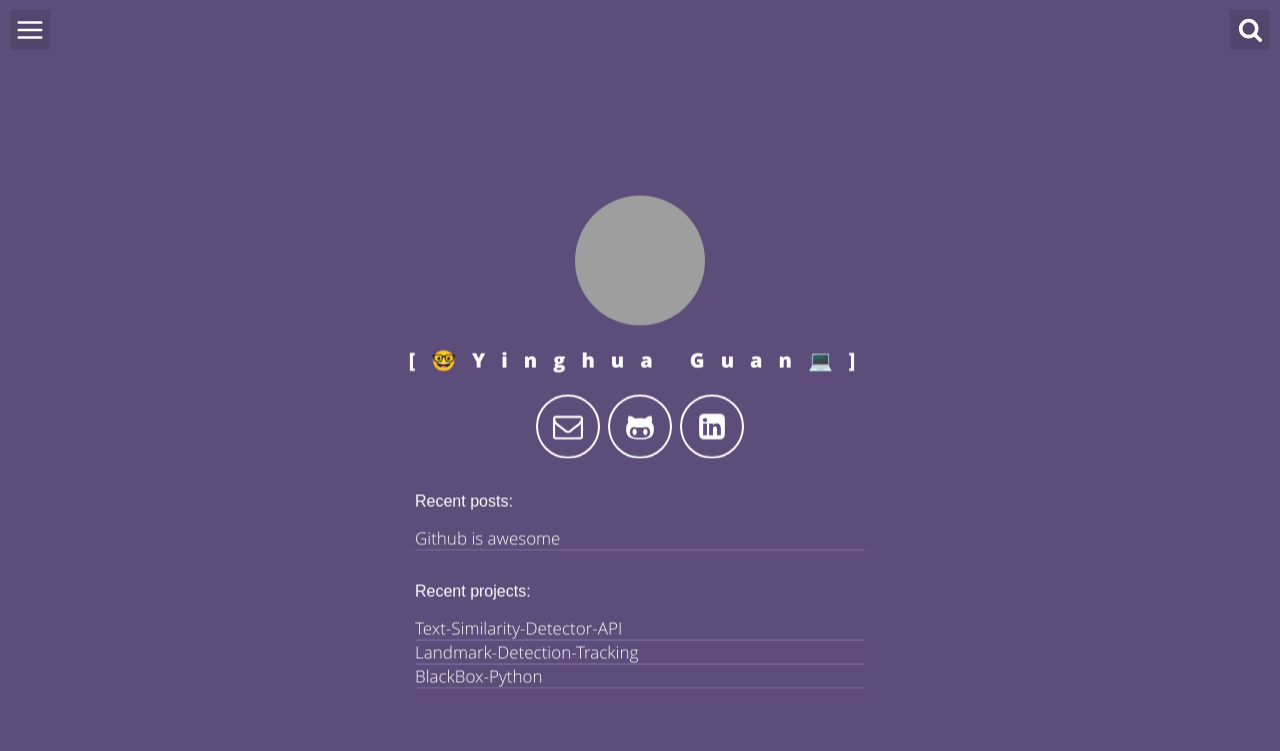
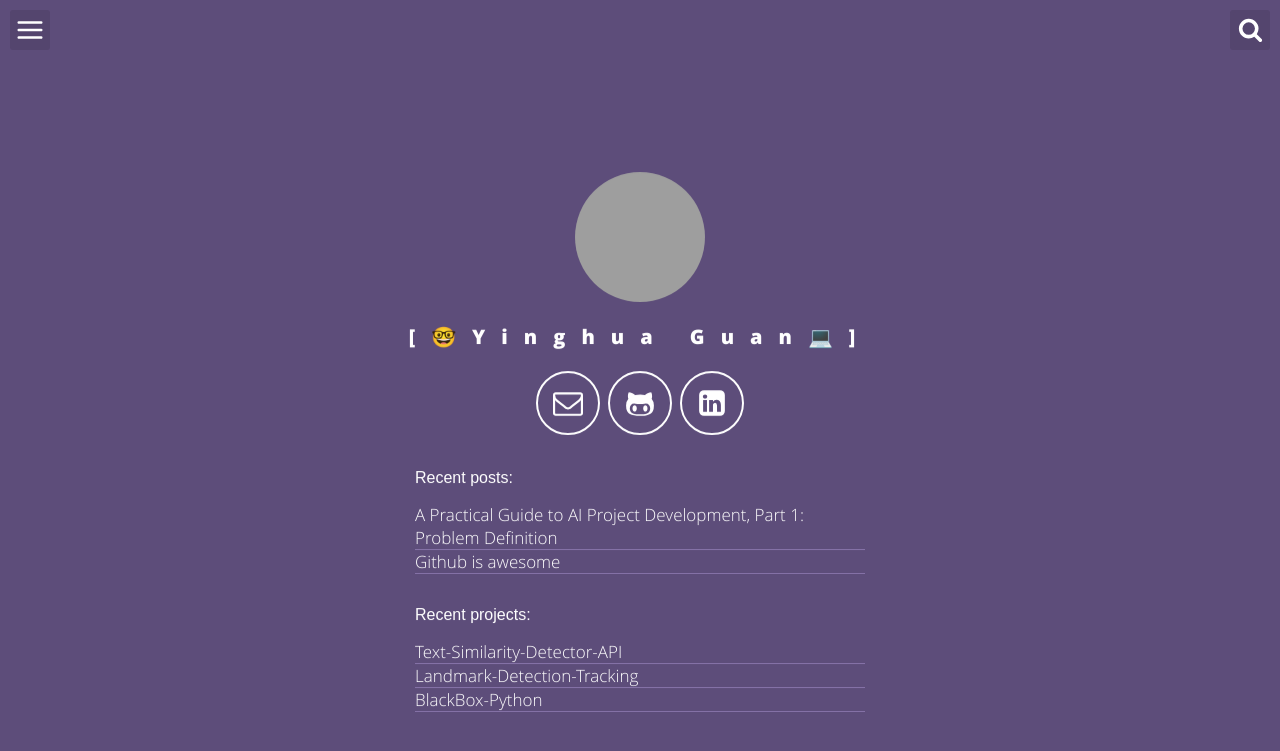
Before and after one commit to yinghuaguan/yinghuaguan.github.io, a Jekyll site: the page built from index.html, in a window 1280 px wide. Shown: the top 751 px of the page. Built offline with Jekyll 4.4.1, drawn with Linux system fonts in a browser that asks for light colours; grey boxes are pictures that could not be loaded.

Commit message:
add problem definition post

```diff
--- a/_posts/problem-definition.md
+++ b/_posts/2019-10-04-problem-definition.md
@@ -1,11 +1,11 @@
 ---
 layout: post
 title:  "A Practical Guide to AI Project Development, Part 1: Problem Definition"
-image: ''
+image: '\assets\img\data.png'
 date:   2019-10-04 10:00:00
 tags:
 - AI Dev
-description:
+description: 'AI Development Cycle: 1. Problem Definition'
 ---
 
 If you’re interested in using Machine Learning (ML) to enhance your existing product in the real world, it’s important to understand how AI development functions within the lifecycle and context of a software development project. According to a recent survey by Gartner, industry-leading organizations have, on average, four AI
```
Also changed, not shown: assets/img/data.png (added).
